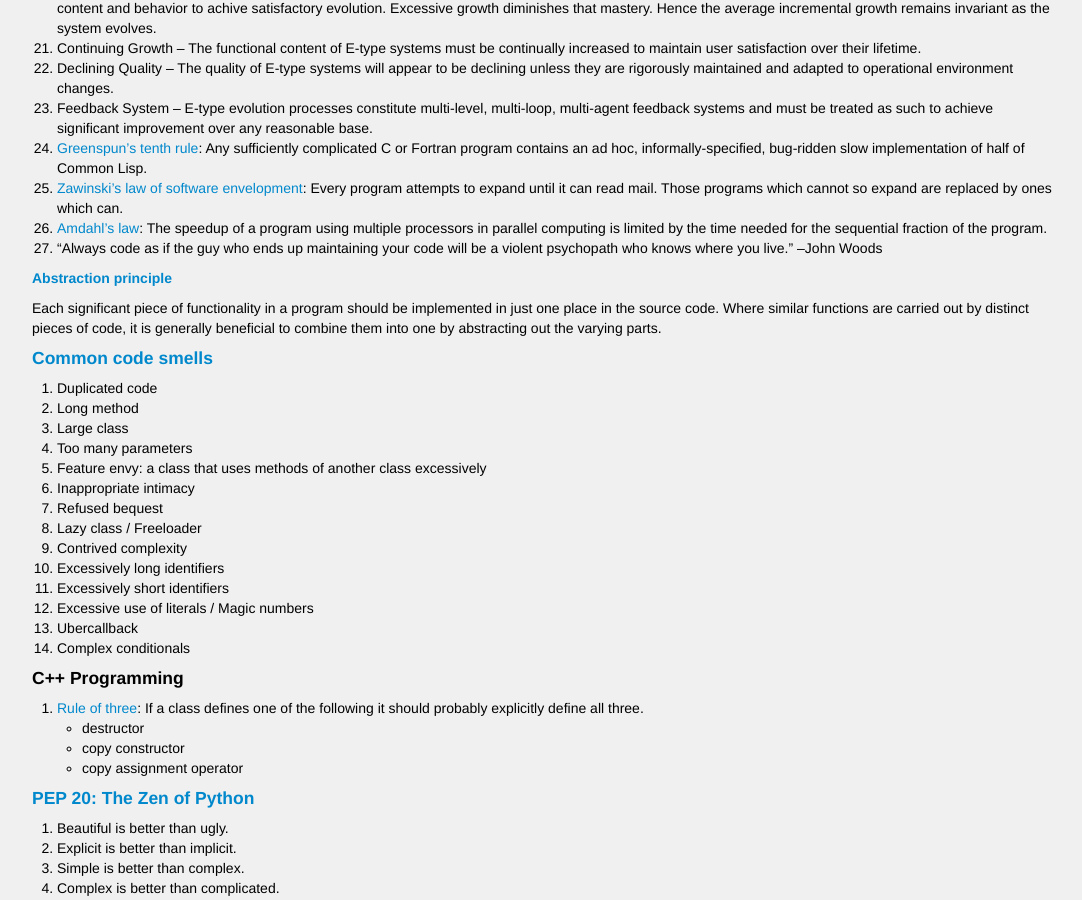
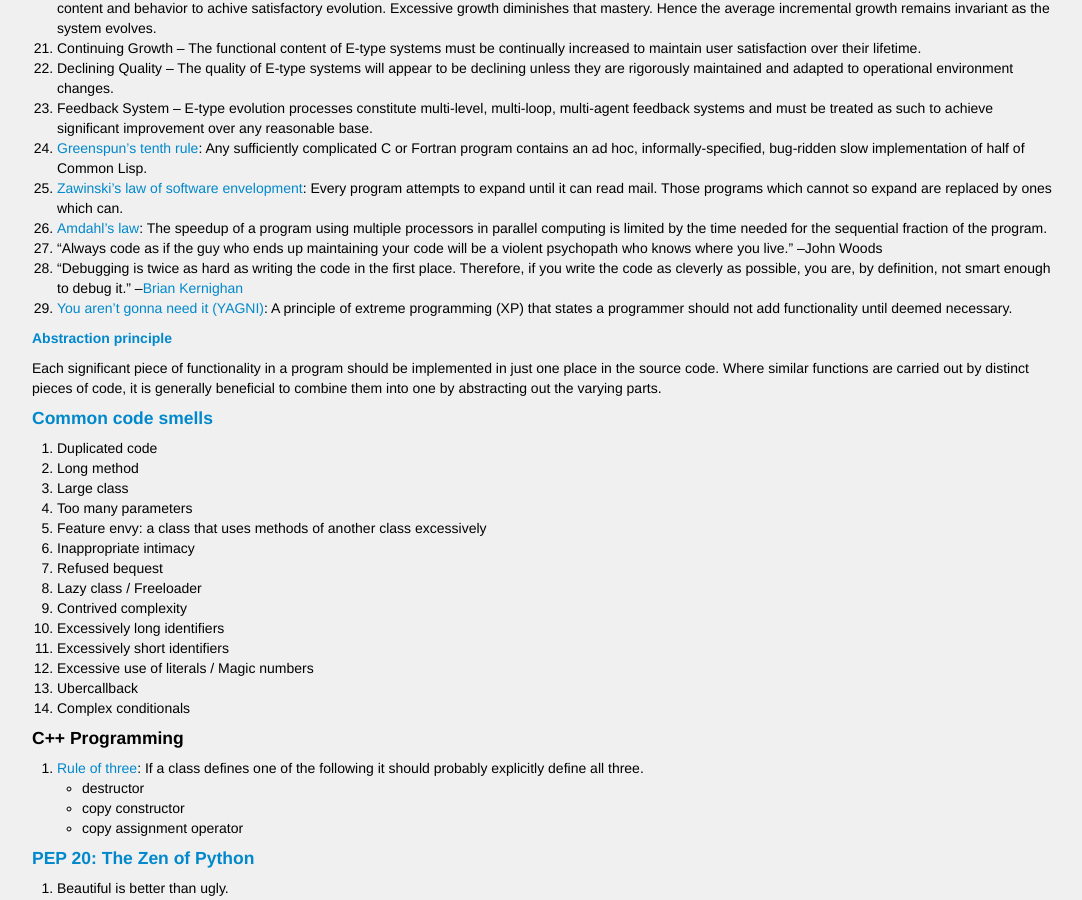
Before and after one commit to Sitwon/code-koans, a Jekyll site: the page built from index.html, in a window 1280 px wide and 900 px high, scrolled down 762 px. Shown: the whole window, without its empty margins (96-1178 px from the left). Built offline with Jekyll 4.4.1, drawn with Linux system fonts in a browser that asks for light colours.

Commit message:
A couple more suggestions from grey_wolf

```diff
--- a/index.html
+++ b/index.html
@@ -36,6 +36,8 @@ title: Code Koans
 1. [Zawinski's law of software envelopment](http://en.wikipedia.org/wiki/Jamie_Zawinski#Zawinski.27s_law_of_software_envelopment): Every program attempts to expand until it can read mail. Those programs which cannot so expand are replaced by ones which can.
 1. [Amdahl's law](http://en.wikipedia.org/wiki/Amdahl's_law): The speedup of a program using multiple processors in parallel computing is limited by the time needed for the sequential fraction of the program.
 1. "Always code as if the guy who ends up maintaining your code will be a violent psychopath who knows where you live." --John Woods
+1. "Debugging is twice as hard as writing the code in the first place. Therefore, if you write the code as cleverly as possible, you are, by definition, not smart enough to debug it." --[Brian Kernighan](http://en.wikipedia.org/wiki/Brian_Kernighan)
+1. [You aren't gonna need it (YAGNI)](http://en.wikipedia.org/wiki/You_aren%27t_gonna_need_it): A principle of extreme programming (XP) that states a programmer should not add functionality until deemed necessary.
 
 ##### [Abstraction principle](http://en.wikipedia.org/wiki/Abstraction_principle_%28computer_programming%29)
 Each significant piece of functionality in a program should be implemented in just one place in the source code. Where similar functions are carried out by distinct pieces of code, it is generally beneficial to combine them into one by abstracting out the varying parts.
```
